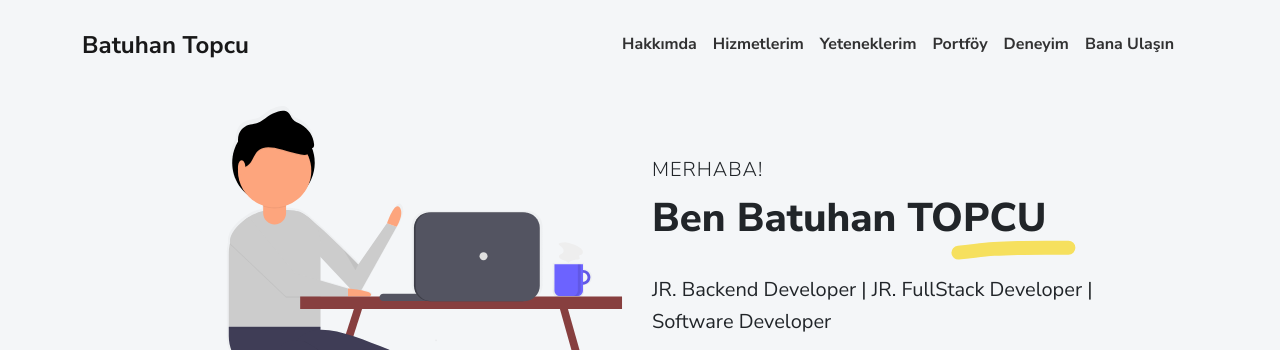
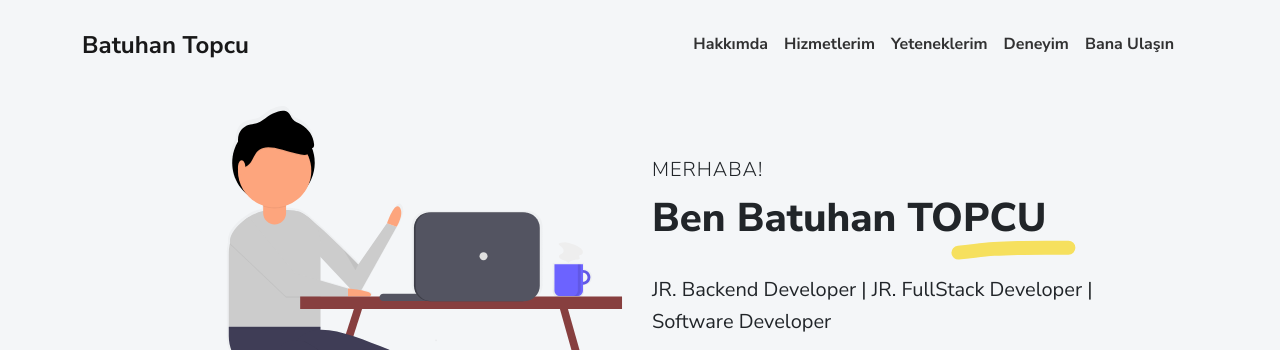
Before and after one commit to topcubatuhan00/topcubatuhan00.github.io, a plain HTML site: page index.html in a window 1280 px wide. Shown: the top 350 px of the page. Drawn offline with Linux system fonts and the light colour scheme.

Commit message:
Update index.html

```diff
--- a/index.html
+++ b/index.html
@@ -46,7 +46,6 @@
 						<li class="nav-item"><a class="nav-link" href="#about">Hakkımda</a></li>
 						<li class="nav-item"><a class="nav-link" href="#services">Hizmetlerim</a></li>
 						<li class="nav-item"><a class="nav-link" href="#skills">Yeteneklerim</a></li>
-						<li class="nav-item"><a class="nav-link" href="#portfolio">Portföy</a></li>
 						<li class="nav-item"><a class="nav-link" href="#experience">Deneyim</a></li>
 						<li class="nav-item"><a class="nav-link" href="#contact">Bana Ulaşın</a></li>
 					</ul>
```
